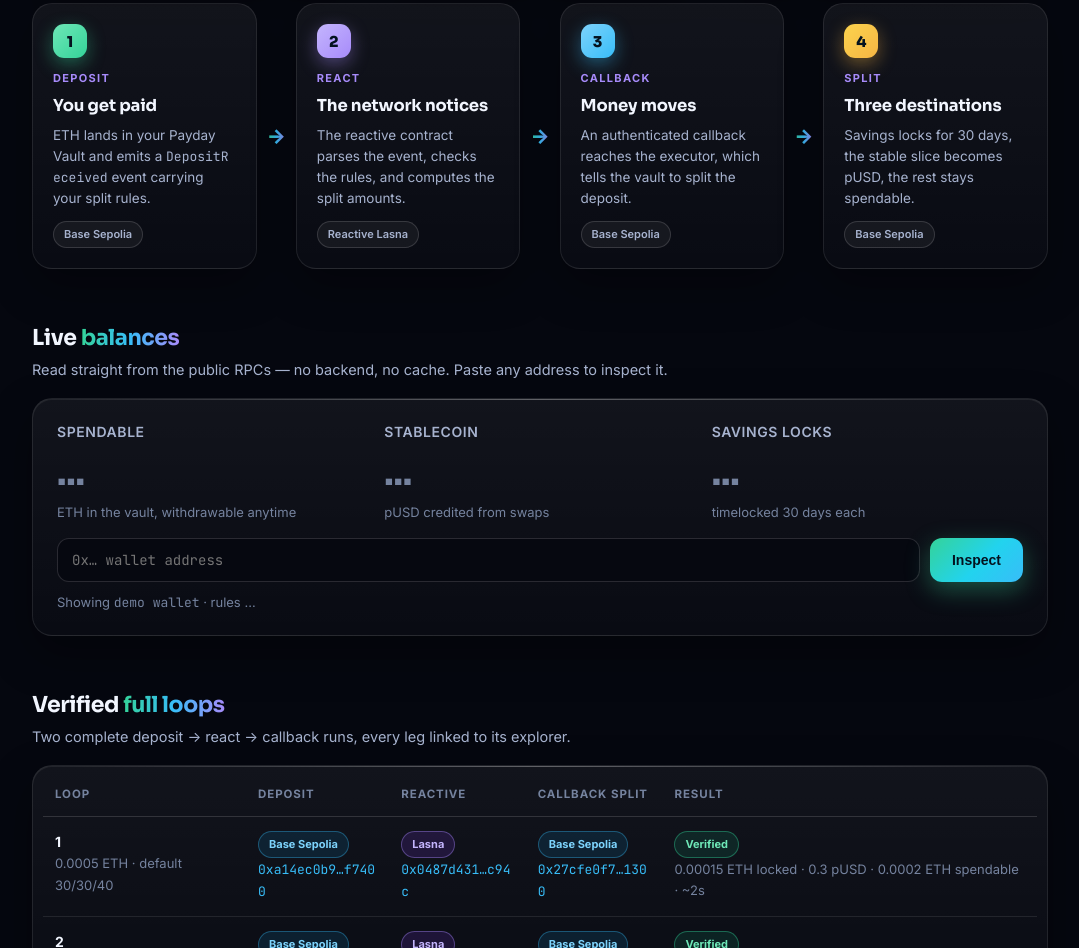
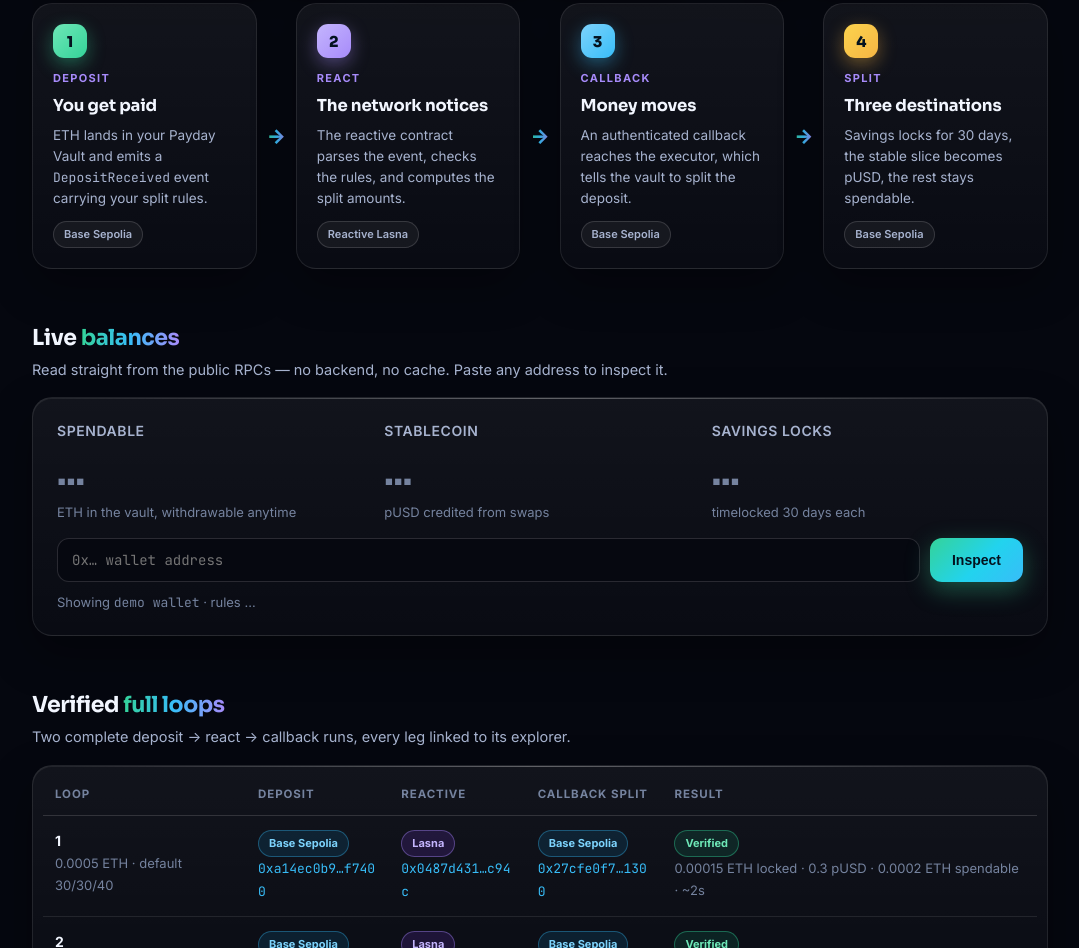
Before and after one commit to andiPangeranm142/payday-split, a plain HTML site: page docs/index.html in a window 1280 px wide. Shown: the part 1233-2181 px from the top of the page, without its empty margins (100-1179 px from the left). Drawn offline with nearby package versions, Linux system fonts and the light colour scheme.

Commit message:
Dashboard: keep event name intact on one line in step card

```diff
--- a/docs/index.html
+++ b/docs/index.html
@@ -129,6 +129,7 @@
   .stat-ic.v{background:rgba(167,139,250,.13);color:var(--violet);box-shadow:inset 0 0 0 1px rgba(167,139,250,.25)}
   .stat-ic.s{background:rgba(56,189,248,.13);color:var(--sky);box-shadow:inset 0 0 0 1px rgba(56,189,248,.25)}
   .mono{font-family:"JetBrains Mono",ui-monospace,SFMono-Regular,Menlo,Consolas,monospace;font-size:13px;word-break:break-all}
+  .step .mono{word-break:normal;white-space:nowrap}
 
   /* ---------- steps ---------- */
   .steps{display:grid;grid-template-columns:1fr auto 1fr auto 1fr auto 1fr;gap:10px;align-items:stretch;margin-top:28px}
```
